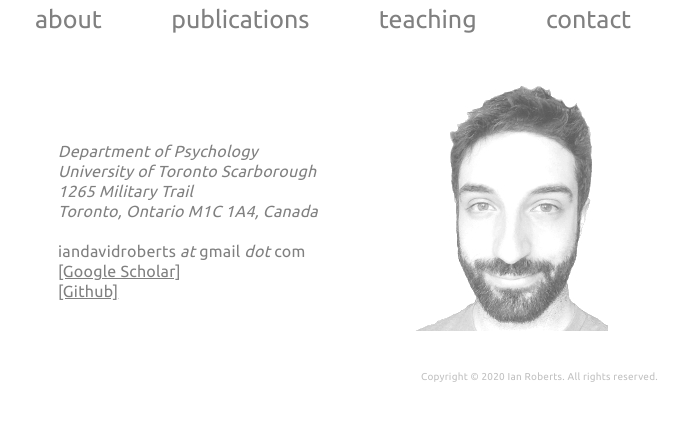
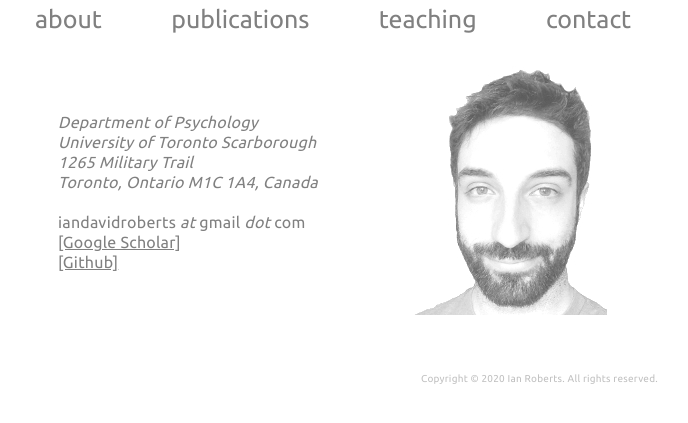
Before and after one commit to idroberts/idroberts.github.io, a plain HTML site: page contact.html in a window 1280 px wide. Shown: the part 143-566 px from the top of the page, without its empty margins (307-995 px from the left). Drawn offline with Linux system fonts and the light colour scheme.

Commit message:
fix contact page

```diff
--- a/contact.html
+++ b/contact.html
@@ -29,11 +29,9 @@
 	<a href="contact.html">contact</a>
 </div>
 
-<div id="contacttext">
+<div class="contactcontainer">
+    <div id="contacttext">
 	<p>
-	<img src="images/ian_bw.jpg" alt="Ian Roberts"
-	style="float:right;width:199px;height:250px;">
-	<br /><br /><br />
 	<i>Department of Psychology<br />
 	University of Toronto Scarborough<br />
 	1265 Military Trail<br />
@@ -41,6 +39,13 @@
 	iandavidroberts <i>at</i> gmail <i>dot</i> com<br />
     <a href="https://scholar.google.com/citations?user=Vx6C1WsAAAAJ&hl=en" target="_blank">[Google Scholar]</a><br />
     <a href="https://github.com/idroberts" target="_blank">[Github]</a></p>
+    </div>
+
+    <div id="contactimg">
+    <img src="images/ian_bw.jpg" alt="Ian Roberts"
+	style="width:199px;height:250px;">
+    </div>
+    <div id="clear"></div>
 </div>
 
 <br /><br /><br />
--- a/css/style.css
+++ b/css/style.css
@@ -88,7 +88,6 @@
 	position:relative;
 	margin: 0px 20px 0px auto;
 	width: 630px;
-    vertical-align: middle;
     float: left;
 	text-align: left;
 	font-family: 'Ubuntu', sans-serif;
@@ -133,15 +132,29 @@
 	letter-spacing: 0.25px;
 }
 
+
+.contactcontainer {
+    display: flex;
+    align-items: center;
+    width: 550px;
+    margin: auto;
+}
+
 #contacttext {
 	position:relative;
 	margin: 0px auto 0px auto;
-	width: 550px;
+	width: 350px;
+    float: left;
 	text-align:left;
 	font-family: 'Ubuntu', sans-serif;
 	color: #808080;
 	line-height: 1.25;
 	letter-spacing: 0.25px;
+}
+
+#contactimg {
+    width:200px;
+    float:left;
 }
 
 #copyrighttext {
```
Also changed, not shown: pubs.html (+0 -1 lines).
